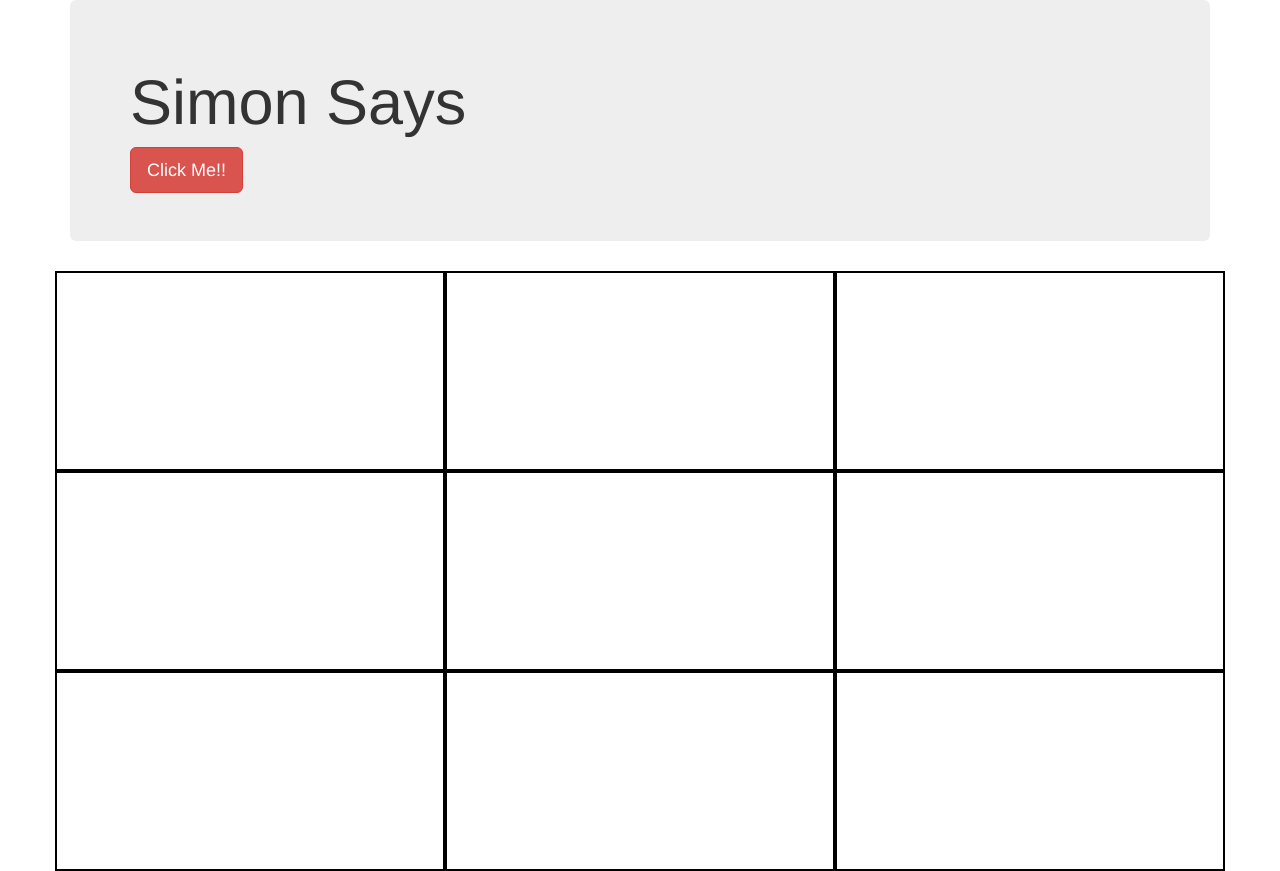
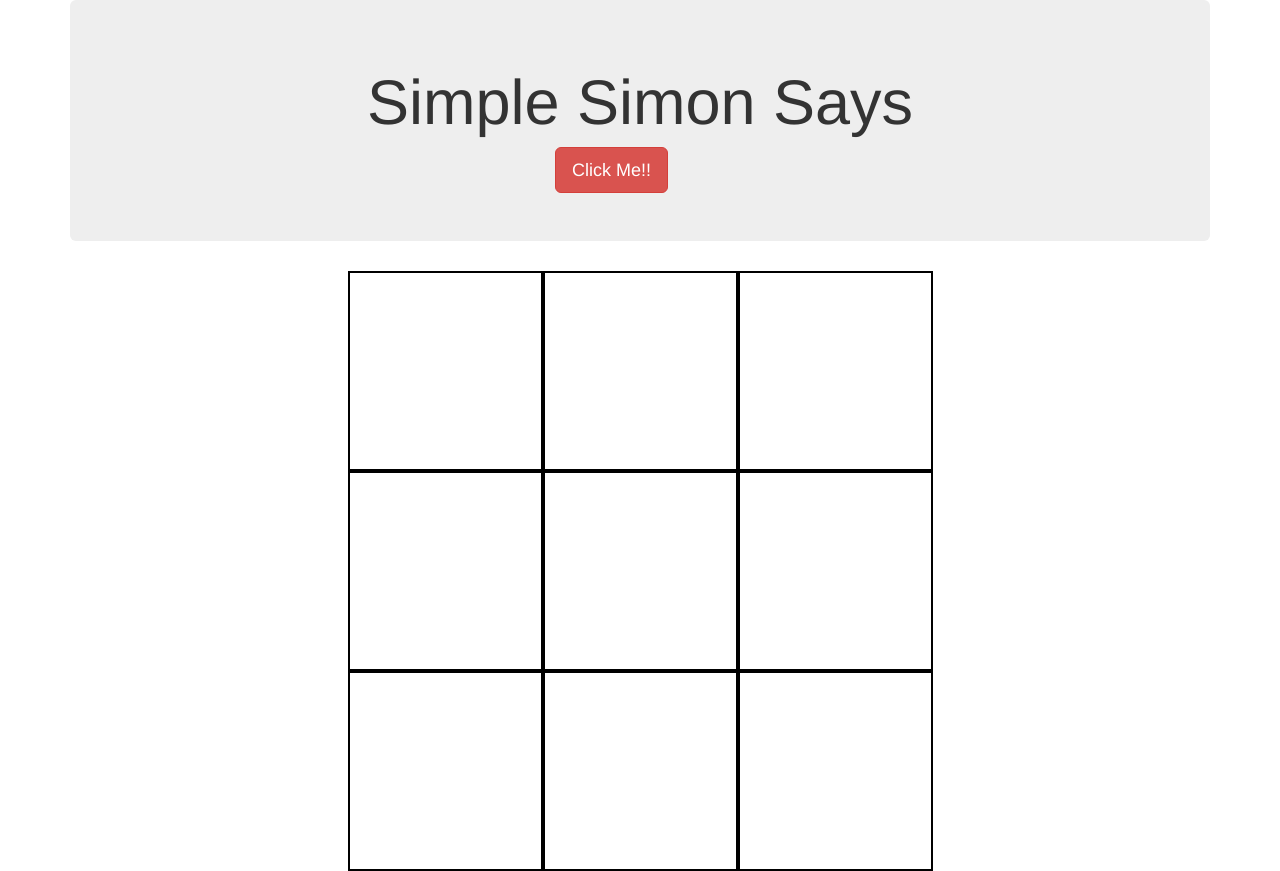
Before and after one commit to Syanmil/Simple-Simon-Says, a website: page client/index.html in a window 1280 px wide. Drawn offline with nearby package versions, Linux system fonts and the light colour scheme.

Commit message:
create box of 9

```diff
--- a/client/index.css
+++ b/client/index.css
@@ -2,4 +2,9 @@
   height: 200px;
   border: solid 2px black;
   padding: 2px;
+  width: 200px;
 }
+
+h1 {
+  text-align: center;
+}
--- a/client/index.html
+++ b/client/index.html
@@ -12,19 +12,21 @@
   <body>
     <div class="container">
       <div class="jumbotron">
-        <h1>Simon Says</h1>
-        <button type="button" class="btn btn-danger btn-lg"name="clickme" id="clickHere">Click Me!!</button>
+        <h1>Simple Simon Says</h1>
+        <div class="col-md-offset-5">
+          <button type="button" class="btn btn-danger btn-lg"name="clickme" id="clickHere">Click Me!!</button>
+        </div>
       </div>
       <div class="row" id="colorChangeHere">
-        <div class="col-md-4 box" id="1"></div>
-        <div class="col-md-4 box" id="2"></div>
-        <div class="col-md-4 box" id="3"></div>
-        <div class="col-md-4 box" id="4"></div>
-        <div class="col-md-4 box" id="5"></div>
-        <div class="col-md-4 box" id="6"></div>
-        <div class="col-md-4 box" id="7"></div>
-        <div class="col-md-4 box" id="8"></div>
-        <div class="col-md-4 box" id="9"></div>
+        <div class="col-md-2 col-md-offset-3 box" id="1"></div>
+        <div class="col-md-2 box" id="2"></div>
+        <div class="col-md-2 box" id="3"></div>
+        <div class="col-md-2 col-md-offset-3 box" id="4"></div>
+        <div class="col-md-2 box" id="5"></div>
+        <div class="col-md-2 box" id="6"></div>
+        <div class="col-md-2 col-md-offset-3 box" id="7"></div>
+        <div class="col-md-2 box" id="8"></div>
+        <div class="col-md-2 box" id="9"></div>
       </div>
     </div>
   </body>
```
